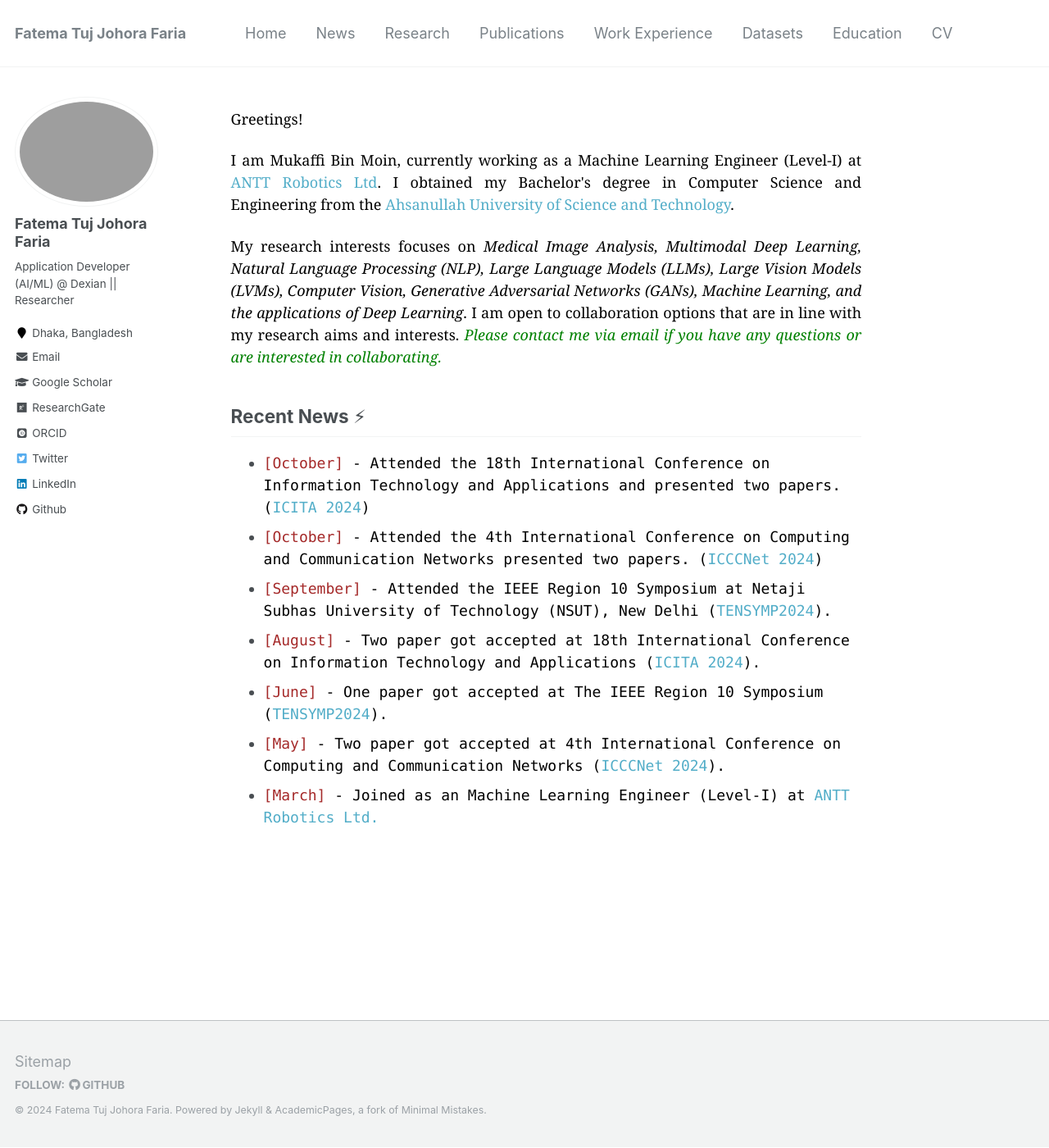
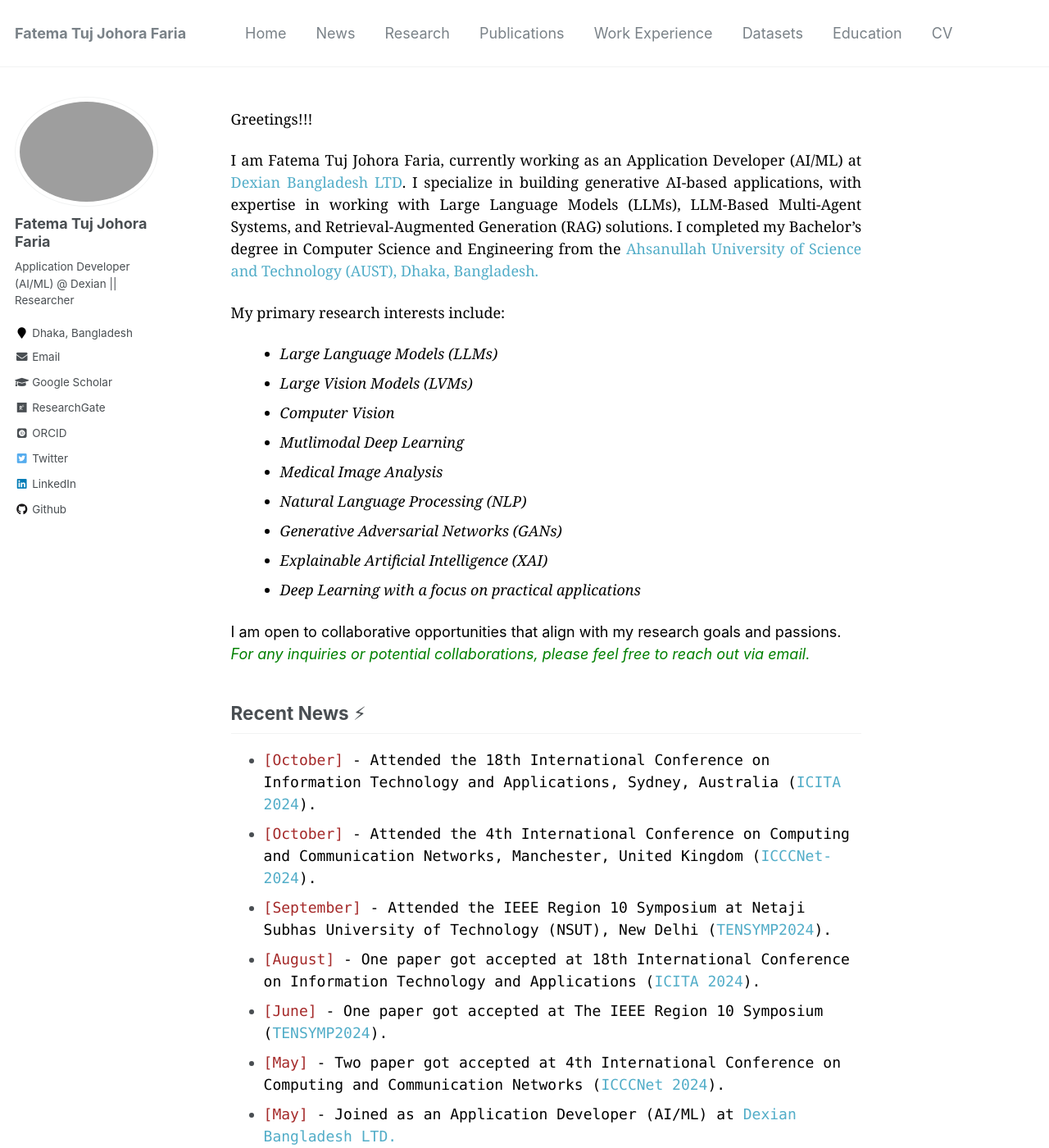
Before and after one commit to fatemafaria142/fatemafaria142.github.io, a Jekyll site: the page built from _pages/about.md, in a window 1280 px wide and 1400 px high. Shown: the whole window at 82% size. Built offline with Jekyll 4.4.1, drawn with Linux system fonts in a browser that asks for light colours; some web fonts are replaced; a script that is not in the unit is left out.

Commit message:
Changed to the About page

```diff
--- a/_pages/about.md
+++ b/_pages/about.md
@@ -8,38 +8,39 @@
   - /about.html
 ---
 
-<span style="color:black; font-family:Georgia">Greetings!</span>
+<span style="color:black; font-family:Georgia">Greetings!!!</span>
 
-<!-- <p style="text-align:justify; color:black; font-family:Georgia">I am  Mukaffi Bin Moin (<button onclick="playMusic()" style='font-size:16px'>pronounce <i class='fas fa-volume-up'></i></button>), currently working as
-a <a href="https://aust.edu/cse/faculty_member/mr_g_m_shahariar">Lecturer (Grade-I)</a> at the Department of CSE,
-<a href="https://aust.edu/">Ahsanullah University of Science and Technology</a>. I obtained my Bachelor's degree in Computer Science and
-Engineering from the same university. My career aspiration is to work in leading AI research laboratories. I am an incoming Ph.D. student in Fall 2024. More information soon!
-</p> -->
-<p style="text-align:justify; color:black; font-family:Georgia">I am  Mukaffi Bin Moin, currently working as a Machine Learning Engineer (Level-I) at <a href="https://www.linkedin.com/company/anttroboticsltd/">ANTT Robotics Ltd</a>. I obtained my Bachelor's degree in Computer Science and Engineering from the <a href="https://aust.edu/">Ahsanullah University of Science and Technology</a>.
+
+<p style="text-align:justify; color:black; font-family:Georgia">I am  Fatema Tuj Johora Faria, currently working as an Application Developer (AI/ML) at <a href="https://www.linkedin.com/company/dexiansolutions/">Dexian Bangladesh LTD</a>. I specialize in building generative AI-based applications, with expertise in working with Large Language Models (LLMs), LLM-Based Multi-Agent Systems, and Retrieval-Augmented Generation (RAG) solutions. I completed my Bachelor’s degree in Computer Science and Engineering from the <a href="https://aust.edu/">Ahsanullah University of Science and Technology (AUST), Dhaka, Bangladesh.</a>
 </p>
 
 
-<!-- <p style="text-align:justify;color:black; font-family:Georgia">
-My research works are intended to tackle low resource NLP, covering areas like <em>natural language generation</em>, <em>summarization</em>, <em>question answering (QA)</em>,
-and <em>interpretability of language models</em>. I have utilized cutting-edge techniques like <em>generative</em> and
-<em>contrastive learning</em> to improve language generation and <em>representation learning</em> for low resource language.
-Additionally, I have applied natural language processing in specific <em>software engineering (SE)</em> tasks. At present, I am investigating bias, fairness and adversarial robustness in PLMs and LLMs.
-<span style="color:green;"><em>I am open to the possibility of collaboration. Feel free to email.</em></span>
-</p> -->
-<p style="text-align:justify;color:black; font-family:Georgia">
-<!-- My research focuses on <em>Medical Image Analysis</em>, <em>Computer Vision</em>, and the application of <em>Generative Adversarial Networks (GANs)</em> and <em>Multimodal Deep Learning</em>. I have also worked extensively with <em>Natural Language Processing (NLP)</em>, particularly in areas like <em>Natural Language Generation</em> and the use of <em>Large Language Models (LLMs)</em>. My work leverages advanced <em>Deep Learning</em> techniques and explores their applications across various domains, including <em>Explainable Artificial Intelligence (XAI)</em>. Currently, I am interested in integrating these technologies to enhance machine learning applications and create innovative solutions.
-<span style="color:green;"><em>I am open to the possibility of collaboration. Feel free to email.</em></span> -->
-My research interests focuses on <em>Medical Image Analysis, Multimodal Deep Learning, Natural Language Processing (NLP), Large Language Models (LLMs), Large Vision Models (LVMs), Computer Vision, Generative Adversarial Networks (GANs), Machine Learning, and the applications of Deep Learning</em>. I am open to collaboration options that are in line with my research aims and interests.<span style="color:green;"><em> Please contact me via email if you have any questions or are interested in collaborating.</em></span>
+<p style="text-align:justify; color:black; font-family:Georgia">
+My primary research interests include:
+<ul style="color:black; font-family:Georgia; margin-left: 20px;">
+    <li><em>Large Language Models (LLMs)</em></li>
+    <li><em>Large Vision Models (LVMs)</em></li>
+    <li><em>Computer Vision</em></li>
+    <li><em>Mutlimodal Deep Learning</em></li>
+    <li><em>Medical Image Analysis</em></li>
+    <li><em>Natural Language Processing (NLP)</em></li>
+    <li><em>Generative Adversarial Networks (GANs)</em></li>
+    <li><em>Explainable Artificial Intelligence (XAI)</em></li>
+    <li><em>Deep Learning with a focus on practical applications</em></li>
+</ul>
 </p>
 
+<p style="color:black; display:inline;">I am open to collaborative opportunities that align with my research goals and passions. <span style="color:green; display:inline;"><em> For any inquiries or potential collaborations, please feel free to reach out via email.</em></span> </p>
+
+
 ## Recent News ⚡
-+ <span style="font-family:Monaco; color:black;"><span style="color:brown">[October]</span> - Attended the 18th International Conference on Information Technology and Applications and presented two papers. ([ICITA 2024](https://www.icita.world/#/))
-+ <span style="font-family:Monaco; color:black;"><span style="color:brown">[October]</span> - Attended the 4th International Conference on Computing and Communication Networks presented two papers. ([ICCCNet 2024](https://icccn.co.uk/))
++ <span style="font-family:Monaco; color:black;"><span style="color:brown">[October]</span> - Attended the 18th International Conference on Information Technology and Applications, Sydney, Australia ([ICITA 2024](https://icita.world/?__im-rgVYHazg=104405410931315538#/)).
++ <span style="font-family:Monaco; color:black;"><span style="color:brown">[October]</span> - Attended the 4th International Conference on Computing and Communication Networks, Manchester, United Kingdom ([ICCCNet-2024](https://icccn.co.uk/)).
 + <span style="font-family:Monaco; color:black;"><span style="color:brown">[September]</span> - Attended the IEEE Region 10 Symposium at Netaji Subhas University of Technology (NSUT), New Delhi ([TENSYMP2024](https://ieeedelhi-tensymp2024.org/)).
-+ <span style="font-family:Monaco; color:black;"><span style="color:brown">[August]</span> -  Two paper got accepted at 18th International Conference on Information Technology and Applications ([ICITA 2024](https://www.icita.world/#/)).
++ <span style="font-family:Monaco; color:black;"><span style="color:brown">[August]</span> -  One paper got accepted at 18th International Conference on Information Technology and Applications ([ICITA 2024](https://www.icita.world/#/)).
 + <span style="font-family:Monaco; color:black;"><span style="color:brown">[June]</span> -  One paper got accepted at The IEEE Region 10 Symposium ([TENSYMP2024](https://ieeedelhi-tensymp2024.org/)).
 + <span style="font-family:Monaco; color:black;"><span style="color:brown">[May]</span> -  Two paper got accepted at 4th International Conference on Computing and Communication Networks ([ICCCNet 2024](https://icccn.co.uk/)).
-+ <span style="font-family:Monaco; color:black;"><span style="color:brown">[March]</span> -  Joined as an Machine Learning Engineer (Level-I) at [ANTT Robotics Ltd.](https://www.linkedin.com/company/anttroboticsltd/posts/?feedView=all)
++ <span style="font-family:Monaco; color:black;"><span style="color:brown">[May]</span> -  Joined as an Application Developer (AI/ML) at [Dexian Bangladesh LTD.](https://www.linkedin.com/company/dexiansolutions/)
 
 
-<script type="text/javascript" src="//rf.revolvermaps.com/0/0/6.js?i=5a95fqlak4h&amp;m=7&amp;c=e63100&amp;cr1=ffffff&amp;f=arial&amp;l=0&amp;bv=90&amp;lx=-420&amp;ly=420&amp;hi=20&amp;he=7&amp;hc=a8ddff&amp;rs=80" async="async"></script>
+<script type="text/javascript" src="//rf.revolvermaps.com/0/0/8.js?i=5nmfcbs1wc2&amp;m=0&amp;c=ff0000&amp;cr1=ffffff&amp;f=arial&amp;l=33" async="async"></script>
```
